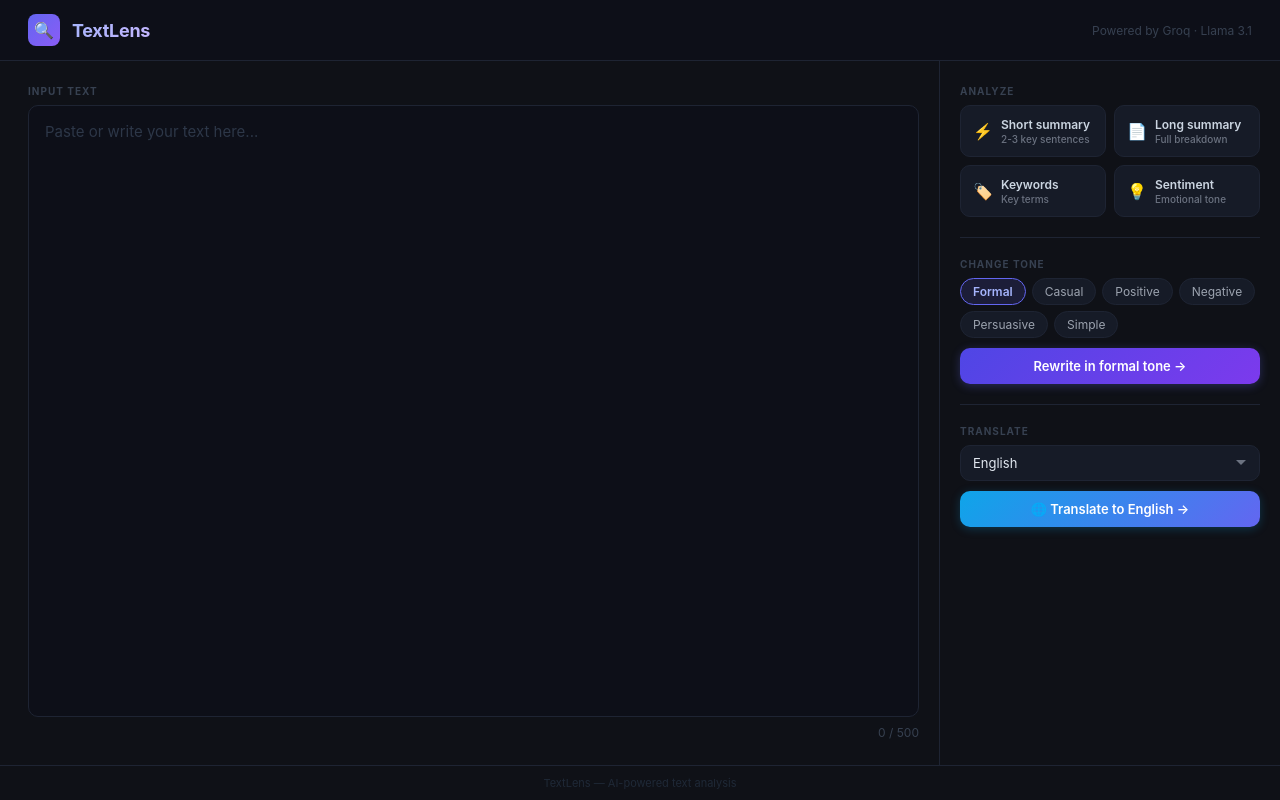
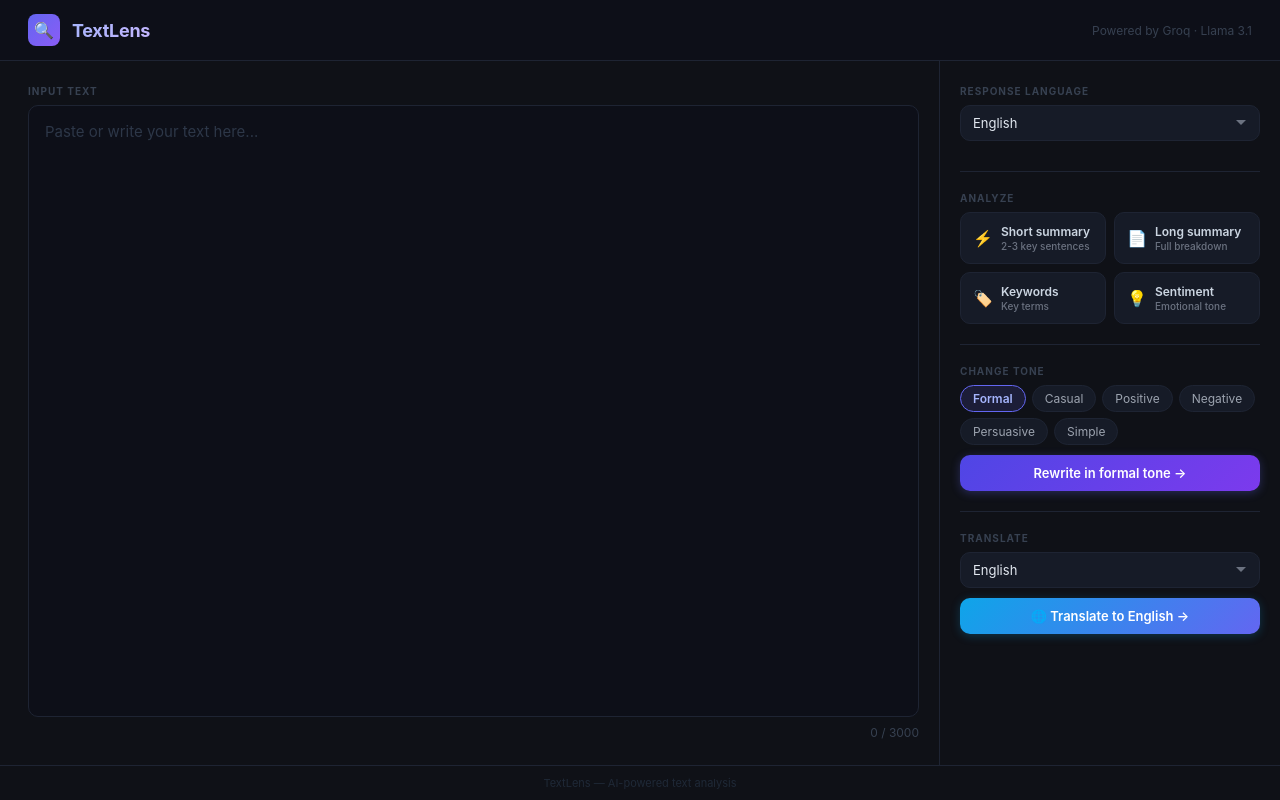
Before and after one commit to MariaPicazoSanchez/TextLens, a React (Vite) app in the folder frontend/: page / in a window 1280 px wide. Built offline with nearby package versions, Linux system fonts and the light colour scheme.

Commit message:
traducción de la salida

```diff
--- a/frontend/src/App.jsx
+++ b/frontend/src/App.jsx
@@ -3,7 +3,8 @@ import { analyzeText, translateText } from "./services/api";
 import "./App.css";
 
 const MIN_CHARS = 15;
-const MAX_CHARS = 500;
+const MAX_CHARS = 3000;
+const MAX_TRANSLATE_CHARS = 500;
 
 const TONES = ["formal", "casual", "positive", "negative", "persuasive", "simple"];
 
@@ -68,6 +69,7 @@ function App() {
   const [error, setError] = useState(null); // { message, type: 'error' | 'warning' }
   const [selectedTone, setSelectedTone] = useState("formal");
   const [selectedLang, setSelectedLang] = useState("en");
+  const [responseLang, setResponseLang] = useState("English");
 
   const showError = (message, type = "error") => setError({ message, type });
   const clearError = () => setError(null);
@@ -77,7 +79,7 @@ function App() {
     if (err) { showError(err, "warning"); return; }
     clearError(); setResult(null); setActiveType(type); setLoading(true);
     try {
-      const data = await analyzeText(text, type, extra);
+      const data = await analyzeText(text, type, { ...extra, response_lang: responseLang });
       setResult({ type, data });
     } catch (e) {
       showError(e.message);
@@ -89,6 +91,10 @@ function App() {
   const handleTranslate = async () => {
     const err = validateForSubmit(text, false); // translation allows short text
     if (err) { showError(err, "warning"); return; }
+    if (text.length > MAX_TRANSLATE_CHARS) {
+      showError(`Translation is limited to ${MAX_TRANSLATE_CHARS} characters. Your text has ${text.length}.`, "warning");
+      return;
+    }
     clearError(); setResult(null); setActiveType("translate"); setLoading(true);
     try {
       const data = await translateText(text, selectedLang);
@@ -211,6 +217,20 @@ function App() {
         <div className="right-panel">
 
           <div className="panel-section">
+            <p className="section-label">Response language</p>
+            <select
+              className="lang-select"
+              value={responseLang}
+              onChange={(e) => setResponseLang(e.target.value)}
+              disabled={loading}
+            >
+              {LANGUAGES.map(({ label }) => (
+                <option key={label} value={label}>{label}</option>
+              ))}
+            </select>
+          </div>
+
+          <div className="panel-section">
             <p className="section-label">Analyze</p>
             <div className="actions">
               {ACTIONS.map(({ type, icon, title, desc }) => (
```
Also changed, not shown: 2 other files (tests, documents, lock files or other folders).
